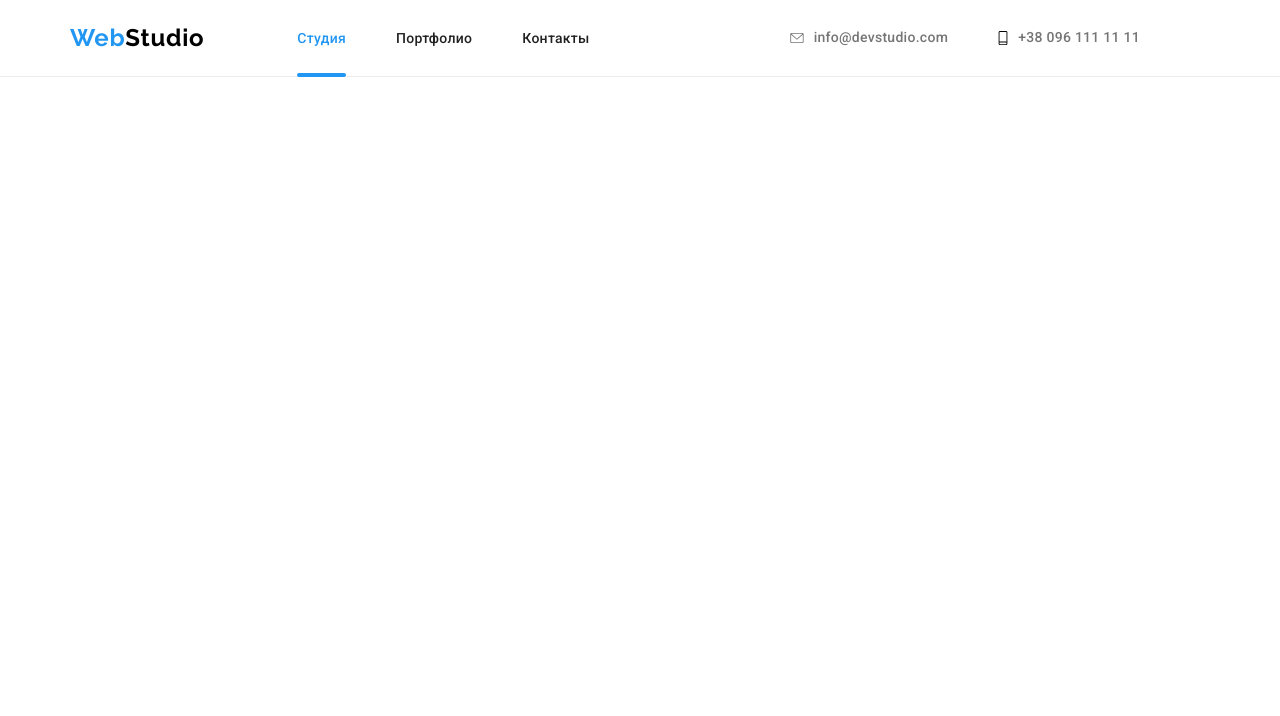
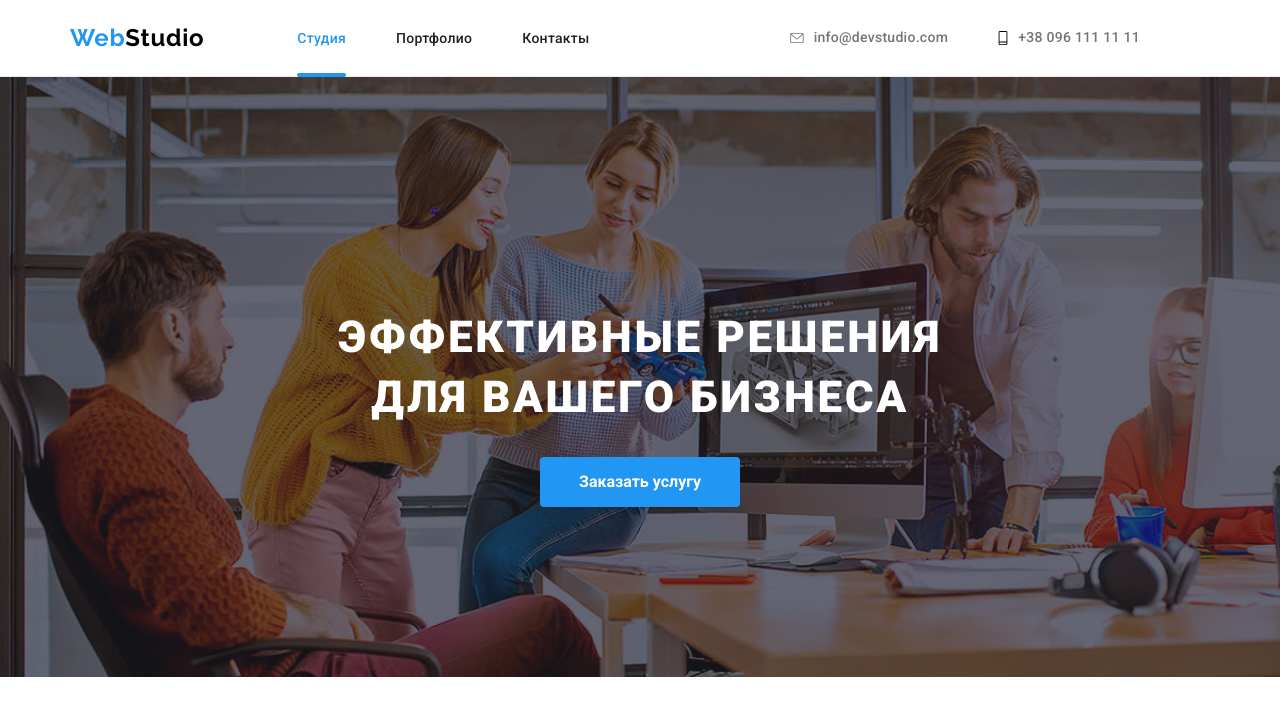
Before and after one commit to Dartantyana/goit-markup-hw-08, a plain HTML site: page index.html in a window 1280 px wide. Drawn offline with nearby package versions, Linux system fonts and the light colour scheme.

Commit message:
hero-section

```diff
--- a/index.html
+++ b/index.html
@@ -116,7 +116,7 @@
 
     <!--hero section-->
 
-    <!-- <main>
+    <main>
       <section class="hero-section">
         <div class="container">
           <h1 class="main-title">
@@ -125,7 +125,7 @@
           </h1>
           <button class="modal-btn" type="button" data-modal-open>Заказать услугу</button>
         </div>
-      </section> -->
+      </section>
 
     <!--excellence-->
 
--- a/sass/base/_header.scss
+++ b/sass/base/_header.scss
@@ -92,11 +92,6 @@
     line-height: 0;
   }
 
-  // .mobile-menu.is-open {
-  //   opacity: 1;
-  //   visibility: visible;
-  //   pointer-events: auto;
-  // }
   // .mobile-menu__close {
   //   position: absolute;
   //   top: 10px;
--- a/sass/base/_hero-section.scss
+++ b/sass/base/_hero-section.scss
@@ -1,11 +1,38 @@
 .hero-section {
-    background-image: linear-gradient(rgba(47, 48, 58, 0.4),
-            rgba(47, 48, 58, 0.4)),
-        url(../img/bg.jpg);
-    background-size: cover;
-    background-color: var(--backgroung-color-dark-theme);
+  background-image: linear-gradient(rgba(47, 48, 58, 0.4), rgba(47, 48, 58, 0.4)),
+    url(../img/bg-mobile.jpg);
+  background-size: cover;
+  background-color: var(--backgroung-color-dark-theme);
+  text-align: center;
+  height: 480px;
+  align-items: center;
+  font-size: 26px;
+  line-height: 1.61;
+}
+
+@media screen and (min-width: 768px) {
+  .hero-section {
+    background-image: linear-gradient(rgba(47, 48, 58, 0.4), rgba(47, 48, 58, 0.4)),
+      url(../img/bg-tablet.jpg);
+    height: 722px;
+  }
+}
+
+@media screen and (max-width: 1199px) {
+  .hero-section {
+    padding-top: 118px;
+    padding-bottom: 118px;
+  }
+}
+
+@media screen and (min-width: 1200px) {
+  .hero-section {
+    background-image: linear-gradient(rgba(47, 48, 58, 0.4), rgba(47, 48, 58, 0.4)),
+      url(../img/bg.jpg);
+
     height: 600px;
     text-align: center;
     padding-top: 200px;
     padding-bottom: 200px;
+  }
 }
--- a/sass/components/_main-title.scss
+++ b/sass/components/_main-title.scss
@@ -1,4 +1,16 @@
 .main-title {
+  font-weight: 900;
+  font-size: 26px;
+  line-height: 1.62;
+  text-align: center;
+  letter-spacing: 0.06em;
+  text-transform: uppercase;
+  color: var(--primary-text-color-theme-dark);
+  margin: 30px;
+}
+
+@media screen and (min-width: 1200px) {
+  .main-title {
     font-weight: 900;
     font-size: 44px;
     line-height: 1.36;
@@ -7,4 +19,5 @@
     color: var(--primary-text-color-theme-dark);
     cursor: pointer;
     margin-bottom: 30px;
+  }
 }
```
Also changed, not shown: sass/base/_container.scss (+0 -8 lines), css/main.css, css/main.min.css, img/bg-mobile.jpg (added), img/bg-tablet.jpg (added), sass/components/_modal-btn.scss (indentation only).
